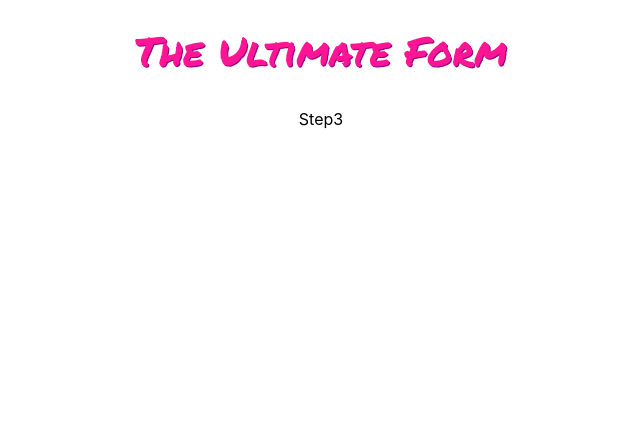
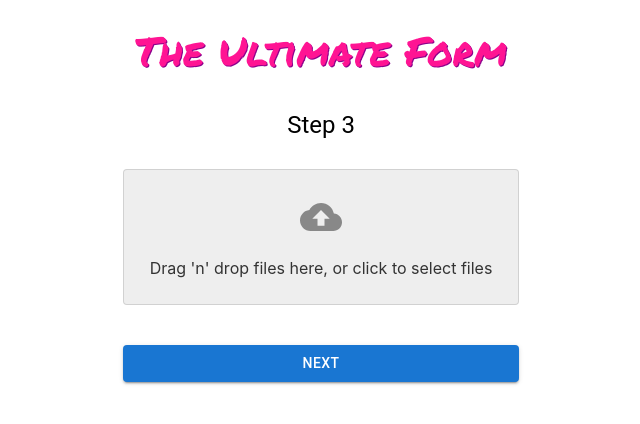
Before and after one commit to Paavveel/ultimate-react-hook-form, a React (Create React App) app: page /step3 in a window 1280 px wide. Shown: the top 424 px of the page, without its empty margins (319-959 px from the left). Built offline with nearby package versions, Linux system fonts and the light colour scheme.

Commit message:
completed Step 3

```diff
--- a/src/pages/Step1.js
+++ b/src/pages/Step1.js
@@ -1,5 +1,5 @@
+import React from 'react';
 import { Typography } from '@mui/material';
-import React from 'react';
 import { useForm } from 'react-hook-form';
 import Form from '../components/Form';
 import PrimaryButton from '../components/PrimaryButton';
@@ -41,7 +41,6 @@ function Step1() {
           error={!!errors.firstName}
           helperText={errors?.firstName?.message}
           label='First Name'
-          variant='outlined'
           margin='normal'
           fullWidth
         />
@@ -50,7 +49,6 @@ function Step1() {
           error={!!errors.lastName}
           helperText={errors?.lastName?.message}
           label='Last Name'
-          variant='outlined'
           margin='normal'
           fullWidth
         />
--- a/src/pages/Step2.js
+++ b/src/pages/Step2.js
@@ -1,7 +1,88 @@
 import React from 'react';
+import { Checkbox, FormControlLabel, Typography } from '@mui/material';
+import { useForm } from 'react-hook-form';
+import Form from '../components/Form';
+import PrimaryButton from '../components/PrimaryButton';
+import { TextField } from '@mui/material';
+import { yupResolver } from '@hookform/resolvers/yup';
+import * as yup from 'yup';
+import { useNavigate } from 'react-router-dom';
+import parsePhoneNumberFromString from 'libphonenumber-js';
+
+const schema = yup.object().shape({
+  email: yup
+    .string()
+    .email('Email should have correct format')
+    .required('Email is a required field'),
+  phoneNumber: yup.number(),
+});
+
+const normalizePhoneNumber = value => {
+  const phoneNumber = parsePhoneNumberFromString(value);
+
+  if (!phoneNumber) {
+    return value;
+  }
+
+  return phoneNumber.formatInternational();
+};
 
 function Step2() {
-  return <div>Step2</div>;
+  const navigator = useNavigate();
+  const {
+    register,
+    handleSubmit,
+    formState: { errors },
+    watch,
+  } = useForm({ mode: 'onBlur', resolver: yupResolver(schema) });
+
+  const hasPhone = watch('hasPhone');
+
+  const onSubmit = data => {
+    navigator('../step3');
+  };
+
+  return (
+    <>
+      <Typography component='h2' variant='h5'>
+        Step 2
+      </Typography>
+      <Form onSubmit={handleSubmit(onSubmit)}>
+        <TextField
+          {...register('email')}
+          error={!!errors.email}
+          helperText={errors?.email?.message}
+          label='Email'
+          type='email'
+          margin='normal'
+          fullWidth
+          required
+        />
+        <FormControlLabel
+          control={<Checkbox {...register('hasPhone')} color='primary' />}
+          label='Do you have a phone'
+        />
+
+        {hasPhone && (
+          <TextField
+            {...register('phoneNumber')}
+            error={!!errors.phoneNumber}
+            helperText={errors?.phoneNumber?.message}
+            label='Phone number'
+            type='tel'
+            margin='normal'
+            fullWidth
+            defaultValue='+7'
+            onChange={e =>
+              (e.target.value = normalizePhoneNumber(e.target.value))
+            }
+          />
+        )}
+
+        <PrimaryButton>Next</PrimaryButton>
+      </Form>
+    </>
+  );
 }
 
 export default Step2;
--- a/src/pages/Step3.js
+++ b/src/pages/Step3.js
@@ -1,7 +1,83 @@
 import React from 'react';
+import {
+  List,
+  ListItem,
+  ListItemIcon,
+  ListItemText,
+  Paper,
+  Typography,
+} from '@mui/material';
+import { Controller, useForm } from 'react-hook-form';
+import Form from '../components/Form';
+import PrimaryButton from '../components/PrimaryButton';
+import { useNavigate } from 'react-router-dom';
+import Dropzone from 'react-dropzone';
+import { CloudUpload, InsertDriveFile } from '@mui/icons-material';
 
 function Step3() {
-  return <div>Step3</div>;
+  const navigator = useNavigate();
+  const { control, handleSubmit } = useForm();
+
+  const onSubmit = data => {
+    navigator('../result');
+  };
+
+  return (
+    <>
+      <Typography component='h2' variant='h5'>
+        Step 3
+      </Typography>
+      <Form onSubmit={handleSubmit(onSubmit)}>
+        <Controller
+          control={control}
+          name='files'
+          defaultValue={[]}
+          render={({ field: { onChange, onBlur, value } }) => (
+            <>
+              <Dropzone onDrop={onChange}>
+                {({ getRootProps, getInputProps }) => (
+                  <Paper
+                    style={{
+                      backgroundColor: '#eee',
+                      textAlign: 'center',
+                      cursor: 'pointer',
+                      color: '#333',
+                      padding: '10px',
+                      marginTop: '20px',
+                    }}
+                    variant='outlined'
+                    {...getRootProps()}
+                  >
+                    <CloudUpload
+                      style={{
+                        marginTop: '16px',
+                        color: '#888',
+                        fontSize: '42px',
+                      }}
+                    />
+                    <input {...getInputProps()} name='files' onBlur={onBlur} />
+                    <p>Drag 'n' drop files here, or click to select files</p>
+                  </Paper>
+                )}
+              </Dropzone>
+              <List>
+                {value.map((f, index) => (
+                  <ListItem key={index}>
+                    <ListItemIcon>
+                      <InsertDriveFile />
+                    </ListItemIcon>
+                    <ListItemText primary={f.name} secondary={f.size} />
+                  </ListItem>
+                ))}
+              </List>
+            </>
+          )}
+        />
+
+        <PrimaryButton>Next</PrimaryButton>
+      </Form>
+    </>
+  );
 }
 
 export default Step3;
```
